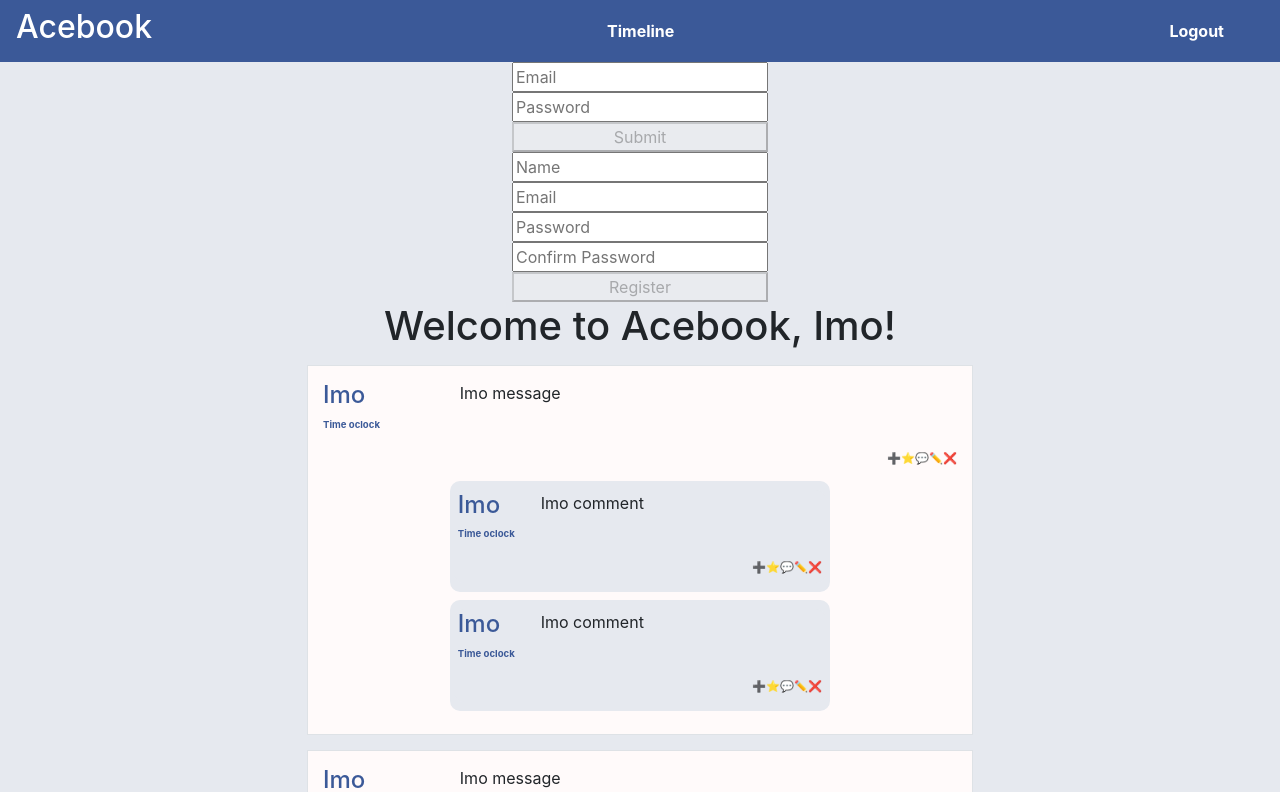
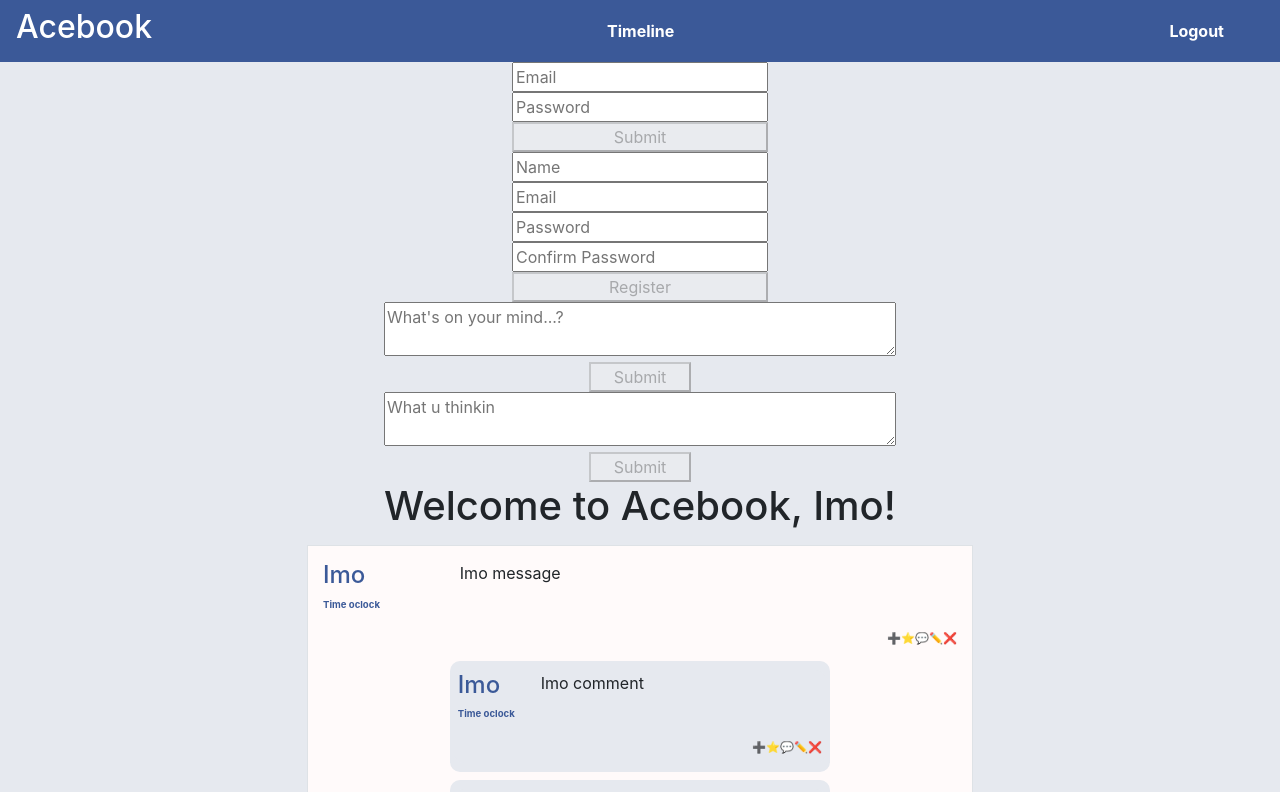
Before and after one commit to runticle/Acebook-frontend, a React (Create React App) app: page / in a window 1280 px wide. Shown: the top 792 px of the page. Built offline with nearby package versions, Linux system fonts and the light colour scheme.

Commit message:
added new comment and new post components
Co-Authored-By: ray <smith.raylene@gmail.com>
Co-Authored-By: alfie <runticle@gmail.com>
Co-Authored-By: todd <toddpla@gmail.com>
Co-Authored-By: shannon <shannongamby@hotmail.com>

```diff
--- a/src/App.js
+++ b/src/App.js
@@ -5,6 +5,8 @@ import Feed from './components/feed';
 import Welcome from './components/welcome';
 import Login from './components/login';
 import Register from './components/register';
+import NewPost from './components/newPost';
+import NewComment from './components/newComment';
 
 class App extends Component {
   render() {
@@ -14,6 +16,8 @@ class App extends Component {
         < Navigation />
         < Login />
         < Register />
+        < NewPost />
+        < NewComment />
         <h1 align="center">< Welcome /></h1>
         <div className="container">
             < Feed />
--- /dev/null
+++ b/src/components/newComment.js
@@ -0,0 +1,40 @@
+import React from 'react';
+
+class NewComment extends React.Component {
+
+  constructor(props) {
+    super(props);
+
+    this.state = {
+      comment_message: ""
+    };
+  }
+
+  validateForm() {
+    return this.state.comment_message.length > 0
+  }
+
+  handleChange = event => {
+    this.setState({
+      [event.target.id]: event.target.value
+    });
+  }
+
+  handleSubmit = event => {
+    event.preventDefault();
+    //send message to backend
+  }
+
+  render() {
+    return (
+      <div className="new_message">
+        <form className="new_message_form" onSubmit={this.handleSubmit}>
+          <textarea id="comment_message" placeholder="What u thinkin" onChange={this.handleChange}/>
+          <button id="submit_message" disabled={!this.validateForm()}>Submit</button>
+        </form>
+      </div>
+    )
+  }
+}
+
+export default NewComment;
--- /dev/null
+++ b/src/components/newPost.js
@@ -0,0 +1,40 @@
+import React from 'react';
+
+class NewPost extends React.Component {
+
+  constructor(props) {
+    super(props);
+
+    this.state = {
+      post_message: ""
+    };
+  }
+
+  validateForm() {
+    return this.state.post_message.length > 0
+  }
+
+  handleChange = event => {
+    this.setState({
+      [event.target.id]: event.target.value
+    });
+  }
+
+  handleSubmit = event => {
+    event.preventDefault();
+    //send message to backend
+  }
+
+  render() {
+    return (
+      <div className="new_message">
+        <form className="new_message_form" onSubmit={this.handleSubmit}>
+          <textarea id="post_message" placeholder="What's on your mind...?" onChange={this.handleChange}/>
+          <button id="submit_message" disabled={!this.validateForm()}>Submit</button>
+        </form>
+      </div>
+    )
+  }
+}
+
+export default NewPost;
--- a/src/components/register.js
+++ b/src/components/register.js
@@ -28,7 +28,6 @@ class Register extends React.Component {
   }
 
   handleSubmit = event => {
-    console.log(this.state)
     event.preventDefault();
     if (!this.checkPassword()) {
       alert("Passwords don't match u idiot")
@@ -39,8 +38,8 @@ class Register extends React.Component {
 
   render () {
     return (
-      <div class="form_container">
-        <form class="form" onSubmit={this.handleSubmit}>
+      <div className="form_container">
+        <form className="form" onSubmit={this.handleSubmit}>
           <input type="text" id="name" placeholder="Name" onChange={this.handleChange}/>
           <input type="email" id="reg_email" placeholder="Email" onChange={this.handleChange}/>
           <input type="password" id="reg_password" placeholder="Password" onChange={this.handleChange}/>
--- a/src/index.css
+++ b/src/index.css
@@ -30,6 +30,21 @@ input, button {
 .form {
   margin: auto;
   align-items: center;
+}
+
+textarea {
+  width: 100%
+}
+
+.new_message {
+  width: 40%;
+  align-items: center;
+  margin: auto;
+}
+
+.new_message button {
+  width: 20%;
+  margin: auto;
 }
 
 #navbar {
```
